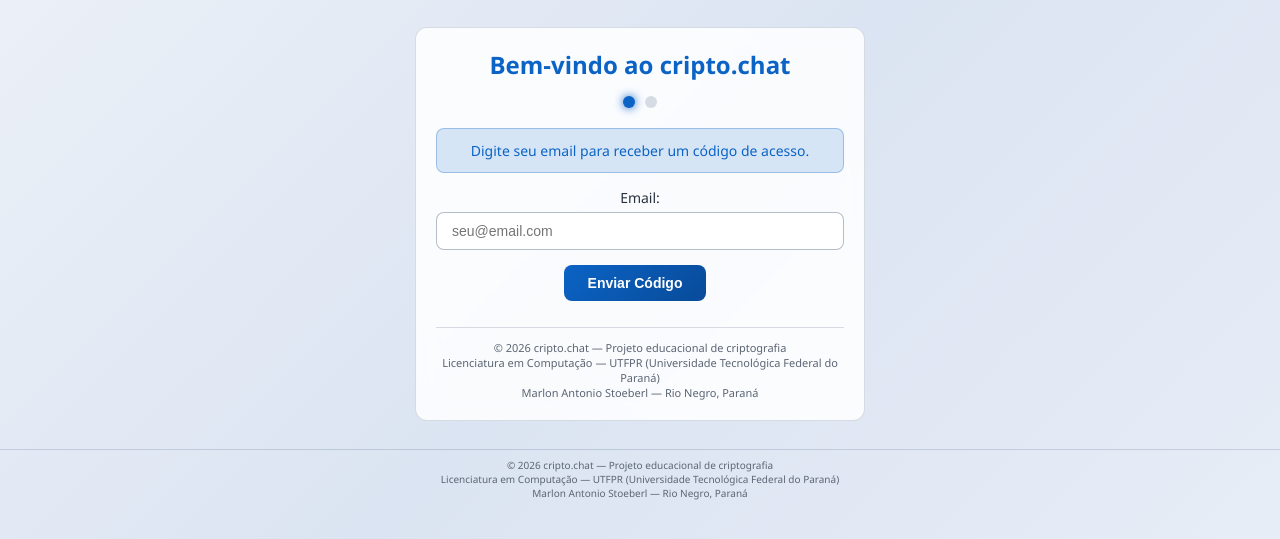
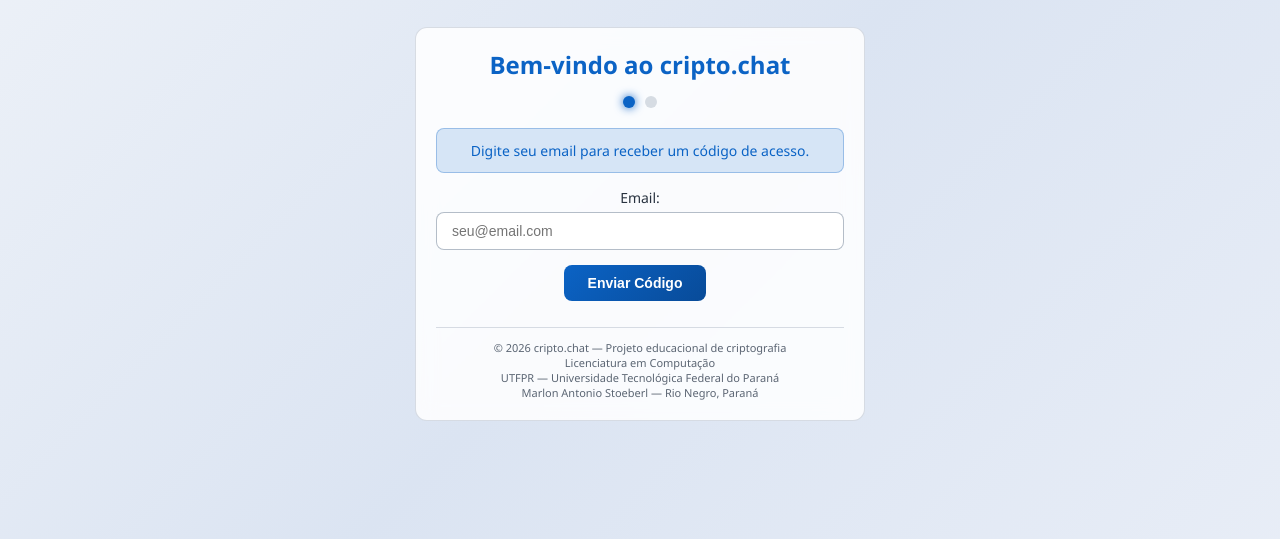
Before and after one commit to devtriton/cripto.chat, a plain HTML site: page index.html in a window 1280 px wide. Shown: the part 143-682 px from the top of the page. Drawn offline with Linux system fonts and the light colour scheme.

Commit message:
Copyright cleanup: 5 total, format unificado, UTFPR em linha separada
- Login: 1 (dentro da box) ✅
- Criar Sala: 0 ✅
- Demo: 2 (início + fim) ✅
- Guia Educacional: 2 (início + fim) ✅
- Total: 5 ✅
- Formato unificado: © 2026 cripto.chat — Projeto educacional de criptografia / Licenciatura em Computação / UTFPR — Universidade Tecnológica Federal do Paraná / Marlon Antonio Stoeberl — Rio Negro, Paraná
- UTFPR em linha separada ✅

```diff
--- a/index.html
+++ b/index.html
@@ -824,7 +824,7 @@
                 <button class="btn-success" onclick="verificarOTP()">Verificar e Entrar</button>
                 <button class="btn-secondary" onclick="voltarParaEmail()">Voltar</button>
             </div>
-            <div class="login-copyright">© 2026 cripto.chat — Projeto educacional de criptografia<br>Licenciatura em Computação — UTFPR (Universidade Tecnológica Federal do Paraná)<br>Marlon Antonio Stoeberl — Rio Negro, Paraná</div>
+            <div class="login-copyright">© 2026 cripto.chat — Projeto educacional de criptografia<br>Licenciatura em Computação<br>UTFPR — Universidade Tecnológica Federal do Paraná<br>Marlon Antonio Stoeberl — Rio Negro, Paraná</div>
         </div>
 
         <!-- ========== PAINEL PRINCIPAL ========== -->
@@ -909,6 +909,7 @@
             <div id="tabDemo" class="tab-content">
                 <div class="panel">
                     <h2>Demonstração de Criptografia</h2>
+                    <div class="tab-footer-copyright">© 2026 cripto.chat — Projeto educacional de criptografia<br>Licenciatura em Computação<br>UTFPR — Universidade Tecnológica Federal do Paraná<br>Marlon Antonio Stoeberl — Rio Negro, Paraná</div>
                     <p style="margin-bottom: 15px;">Use esta ferramenta para testar os algoritmos antes de enviar mensagens:</p>
                     <div class="crypto-demo">
                         <h3>Testar Algoritmo</h3>
@@ -941,12 +942,13 @@
                     </div>
                 </div>
             </div>
-            <div class="tab-footer-copyright">© 2026 cripto.chat — Projeto educacional de criptografia<br>Licenciatura em Computação — UTFPR (Universidade Tecnológica Federal do Paraná)<br>Marlon Antonio Stoeberl — Rio Negro, Paraná</div>
+            <div class="tab-footer-copyright">© 2026 cripto.chat — Projeto educacional de criptografia<br>Licenciatura em Computação<br>UTFPR — Universidade Tecnológica Federal do Paraná<br>Marlon Antonio Stoeberl — Rio Negro, Paraná</div>
 
             <!-- TAB: EDUCACIONAL -->
             <div id="tabEducacional" class="tab-content">
                 <div class="panel">
                     <h2>Guia Educacional: Fundamentos da Criptografia</h2>
+                    <div class="tab-footer-copyright">© 2026 cripto.chat — Projeto educacional de criptografia<br>Licenciatura em Computação<br>UTFPR — Universidade Tecnológica Federal do Paraná<br>Marlon Antonio Stoeberl — Rio Negro, Paraná</div>
                     <h3>1. O que é Criptografia?</h3>
                     <p>Criptografia é o processo de transformar uma mensagem legível (texto claro) em uma mensagem ilegível (texto cifrado),
                     de modo que apenas quem possui a chave correta possa reverter o processo.</p>
@@ -1317,7 +1319,7 @@
                     </ul>
                 </div>
             </div>
-            <div class="tab-footer-copyright">© 2026 cripto.chat — Projeto educacional de criptografia<br>Licenciatura em Computação — UTFPR (Universidade Tecnológica Federal do Paraná)<br>Marlon Antonio Stoeberl — Rio Negro, Paraná</div>
+            <div class="tab-footer-copyright">© 2026 cripto.chat — Projeto educacional de criptografia<br>Licenciatura em Computação<br>UTFPR — Universidade Tecnológica Federal do Paraná<br>Marlon Antonio Stoeberl — Rio Negro, Paraná</div>
         </div>
 
         <!-- ADM MODAL -->
@@ -1347,7 +1349,6 @@
             <button class="btn-secondary tu-btn fb-sair" onclick="desconectar()">Sair</button>
         </div>
     </div>
-    <div class="footer-copyright">© 2026 cripto.chat — Projeto educacional de criptografia<br>Licenciatura em Computação — UTFPR (Universidade Tecnológica Federal do Paraná)<br>Marlon Antonio Stoeberl — Rio Negro, Paraná</div>
 
     <script>
         // ============================================================
```
